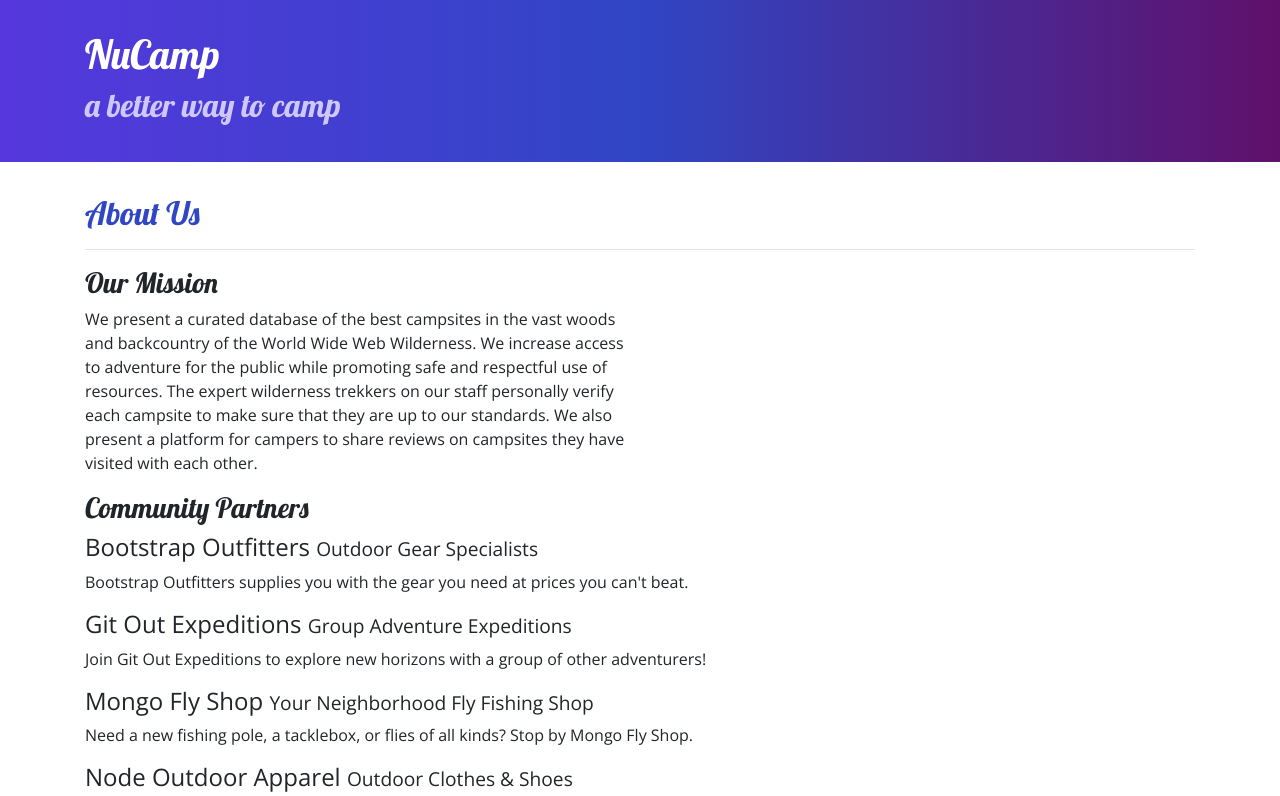
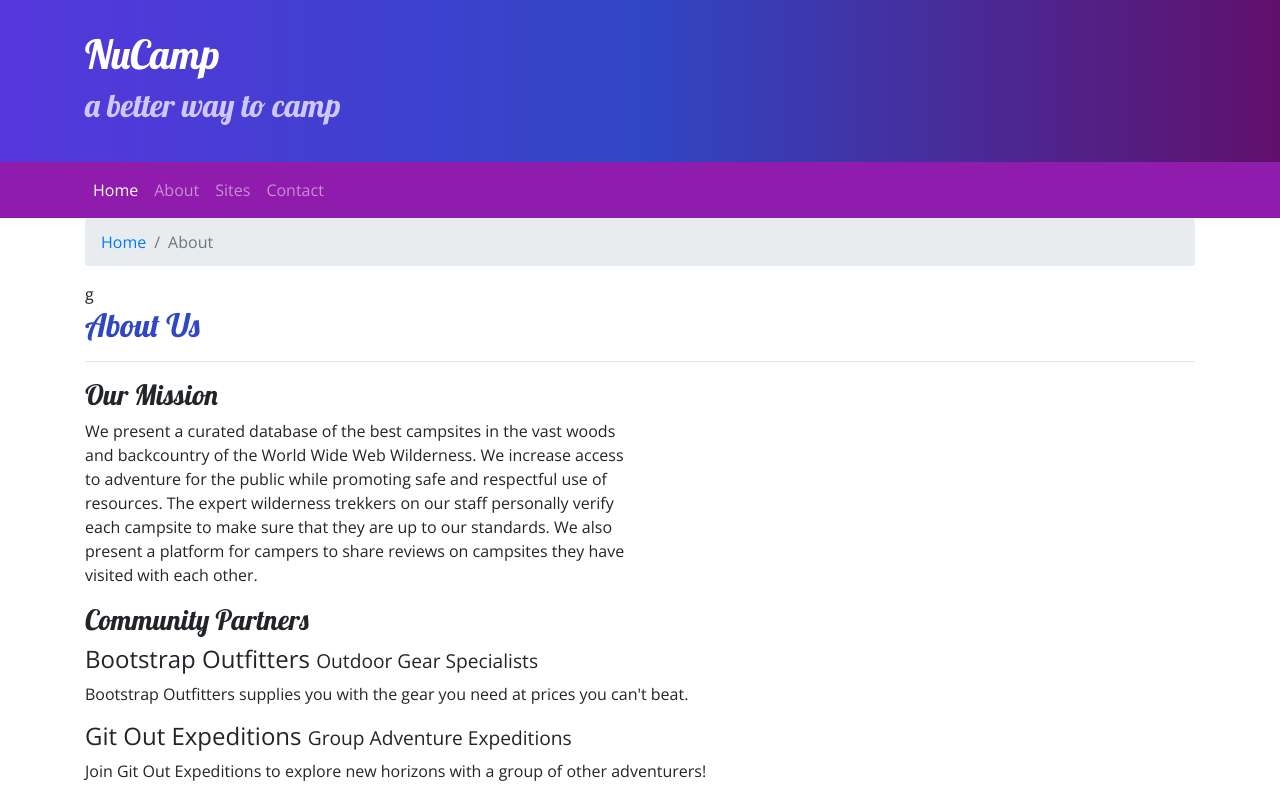
Before and after one commit to fitzerj/nucamp-bootstrap, a website: page aboutus.html in a window 1280 px wide. Shown: the top 796 px of the page. Drawn offline with nearby package versions, Linux system fonts and the light colour scheme.

Commit message:
navbar and breadcrumbs

```diff
--- a/aboutus.html
+++ b/aboutus.html
@@ -28,9 +28,29 @@
         </div>
     </header>
 
+    <nav class="navbar navbar-expand-sm navbar-dark sticky-top">
+        <div class="container">
+            <button class="navbar-toggler ml-auto" type="button" data-toggle="collapse" data-target="#nucampNavbar">
+                <span class="navbar-toggler-icon"></span>
+            </button>
+            <div class="collapse navbar-collapse" id="nucampNavbar">
+                <ul class="navbar-nav">
+                    <li class="nav-item active"><a class="nav-link" href="index.html">Home</a></li>
+                    <li class="nav-item"><a class="nav-link" href="#">About</a></li>
+                    <li class="nav-item"><a class="nav-link" href="#">Sites</a></li>
+                    <li class="nav-item"><a class="nav-link" href="#">Contact</a></li>
+                </ul>
+            </div>
+        </div>
+    </nav>
+
     <div class="container">
         <div class="row">
             <div class="col">
+                <ol class="breadcrumb">
+                    <li class="breadcrumb-item"><a href="index.html">Home</a></li>
+                    <li class="breadcrumb-item active">About</li>
+                </ol>g
                <h2>About Us</h2>
                <hr />
             </div>
--- a/css/styles.css
+++ b/css/styles.css
@@ -23,6 +23,7 @@ footer {
     padding: 30px;
     background-image: linear-gradient(to right, #5637DD, #3046C5, #60106B);
     color: white;
+    margin: 0;
 }
 
 .row-content {
@@ -30,3 +31,7 @@ footer {
     border-bottom: 1px ridge;
     min-height: 200px;
 }
+
+.navbar {
+    background-color: #901CAD;
+}
```
Also changed, not shown: index.html (+16 -0 lines).
